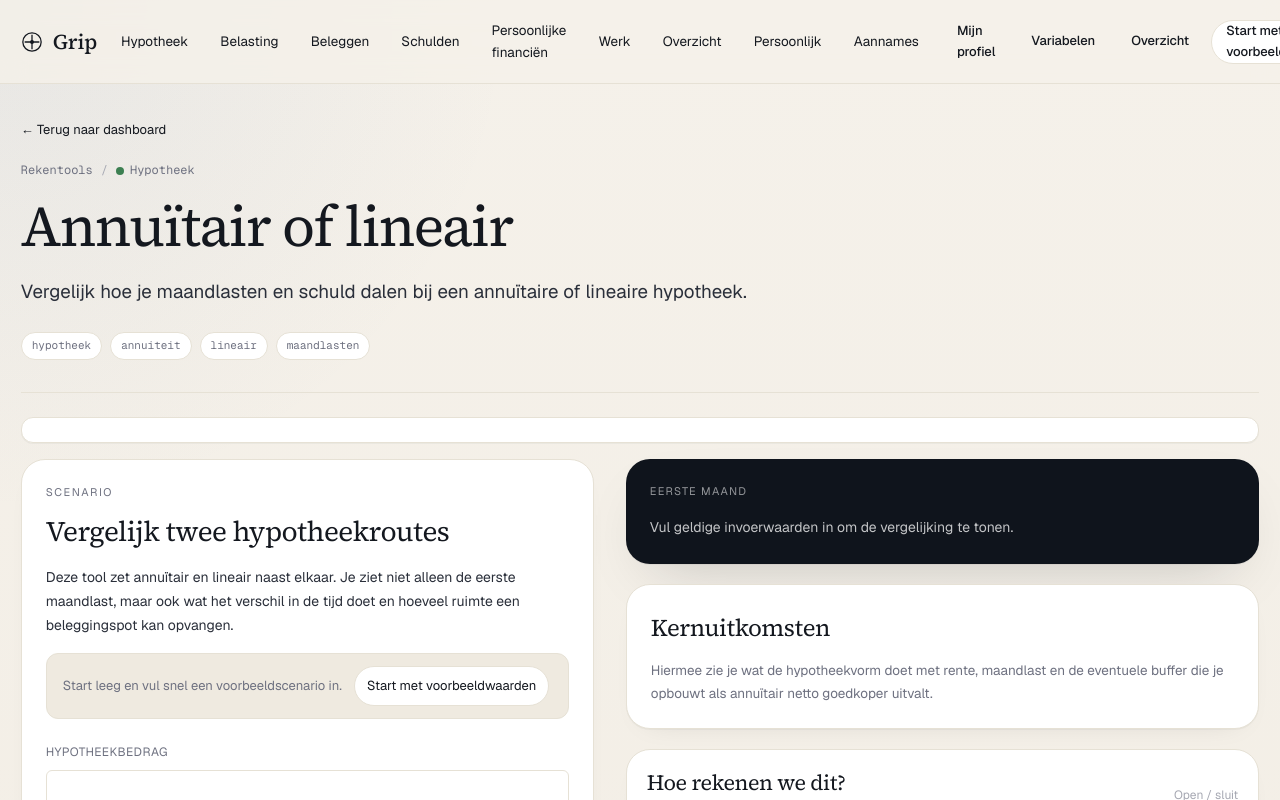
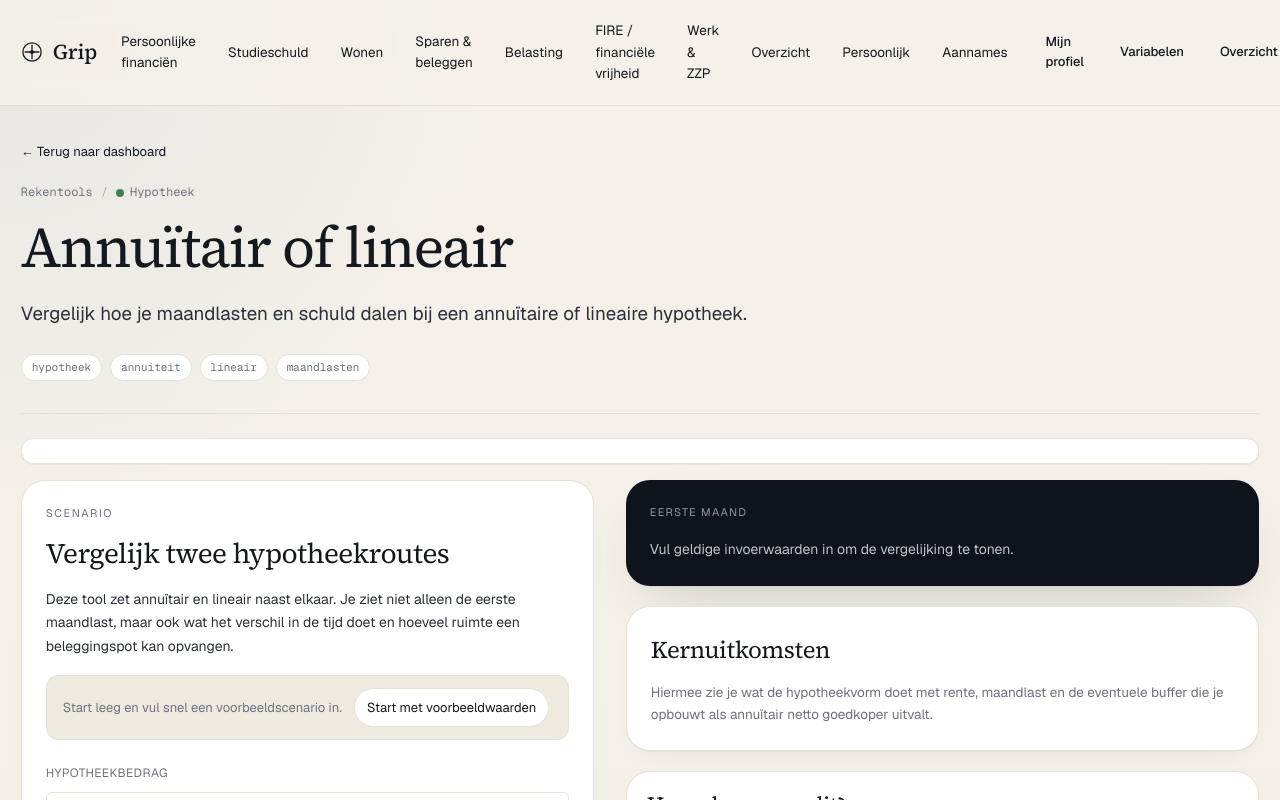
Before and after one commit to oli4vos/projectwebsite, a Next.js app: page /apps/annuitair-lineair in a window 1280 px wide. Shown: the top 800 px of the page. Built offline with nearby package versions, Linux system fonts and the light colour scheme.

Commit message:
fix: align header category buttons with homepage tool groups

```diff
--- a/src/components/SiteHeader.tsx
+++ b/src/components/SiteHeader.tsx
@@ -4,8 +4,8 @@ import Link from "next/link";
 import { usePathname } from "next/navigation";
 import { useEffect, useRef, useState } from "react";
 import { BtnLink, Logo } from "@/components/ui";
-import { appRegistry } from "@/lib/app-registry";
-import { getGroupAnchorForCategory } from "@/lib/tool-groups";
+import { toAnchorId } from "@/lib/anchor-ids";
+import { toolGroups } from "@/lib/tool-groups";
 
 const navItems = [
   { href: "/#apps", label: "Overzicht" },
@@ -13,9 +13,10 @@ const navItems = [
   { href: "/#aannames", label: "Aannames" },
 ] as const;
 
-const headerCategories = Array.from(
-  new Set(appRegistry.map((app) => app.category)),
-);
+const headerCategories = toolGroups.map((group) => ({
+  label: group.title,
+  href: `/#${toAnchorId(group.title, "groep")}`,
+}));
 
 function navClassName() {
   return "inline-flex min-h-11 items-center rounded-full px-3 py-2 text-[var(--muted)] transition hover:bg-white/70 hover:text-[var(--ink)] focus-visible:outline-2 focus-visible:outline-[var(--accent)] focus-visible:outline-offset-2";
@@ -61,9 +62,6 @@ export function SiteHeader() {
     };
   }, []);
 
-  const getCategoryLink = (category: string) =>
-    `/#${getGroupAnchorForCategory(category)}`;
-
   return (
     <header className="hair-b sticky top-0 z-20 bg-[rgba(245,241,234,0.78)] backdrop-blur-md">
       <div className="page-shell py-3">
@@ -78,11 +76,11 @@ export function SiteHeader() {
           <nav className="hidden items-center gap-2 text-[13.5px] md:flex">
             {headerCategories.map((category) => (
               <Link
-                key={category}
-                href={getCategoryLink(category)}
+                key={category.label}
+                href={category.href}
                 className={navClassName()}
               >
-                {category}
+                {category.label}
               </Link>
             ))}
             {navItems.map((item) => (
@@ -117,11 +115,11 @@ export function SiteHeader() {
             <nav className="mt-3 flex min-h-11 items-center gap-2 overflow-x-auto pb-1 text-[13.5px] md:hidden">
               {headerCategories.map((category) => (
                 <Link
-                  key={category}
-                  href={getCategoryLink(category)}
+                  key={category.label}
+                  href={category.href}
                   className={`${navClassName()} shrink-0`}
                 >
-                  {category}
+                  {category.label}
                 </Link>
               ))}
             </nav>
@@ -149,11 +147,11 @@ export function SiteHeader() {
             <nav className="mt-3 flex min-h-11 items-center gap-2 overflow-x-auto pb-1 text-[13.5px] md:hidden">
               {headerCategories.map((category) => (
                 <Link
-                  key={category}
-                  href={getCategoryLink(category)}
+                  key={category.label}
+                  href={category.href}
                   className={`${navClassName()} shrink-0`}
                 >
-                  {category}
+                  {category.label}
                 </Link>
               ))}
               {navItems.map((item) => (
```
